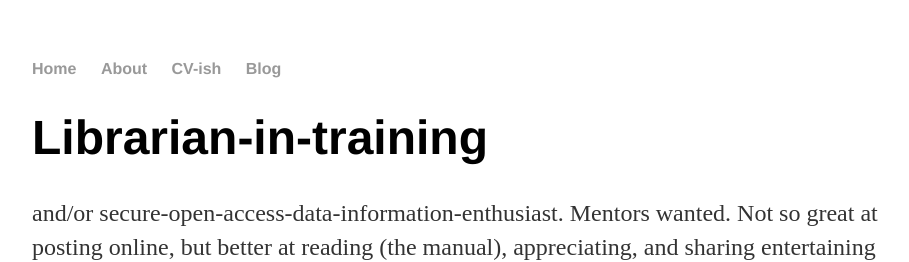
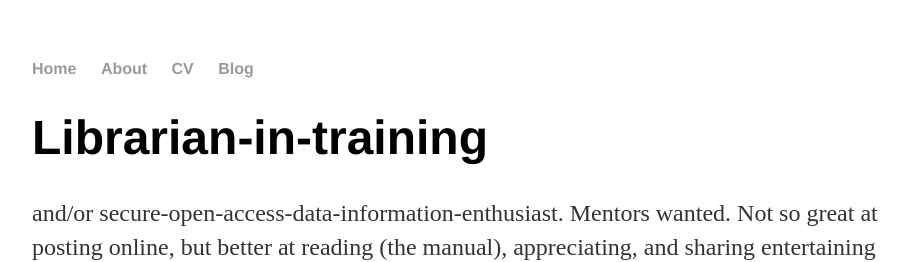
Before and after one commit to cat-alog/cat-alog.github.io, a Jekyll site: the page built from index.html, in a window 1280 px wide. Shown: the top 262 px of the page, without its empty margins (160-1069 px from the left). Built offline with Jekyll 4.4.1, drawn with Linux system fonts in a browser that asks for light colours.

Commit message:
Update default.html
update navbar links

```diff
--- a/_layouts/default.html
+++ b/_layouts/default.html
@@ -10,11 +10,11 @@
 	    		<ul>
 	        		<li><a href="/">Home</a></li>
 		        	<!-- link to gif today 2018-02-01 but relink to About page when am something -->
-				<li><a href="http://2.bp.blogspot.com/---Kz79PXdbs/Umc5B-r_pUI/AAAAAAAAAeI/G9eGI7J6x-Q/s1600/Molly-I'm-50-2kick.gif">About</a></li>
+				<li><a href="https://twitter.com/snewyuen">About</a></li>
 	        		<!-- link to linkedin today 2018-02-01 but relink back to "/cv" when has better -->
-				<li><a href="https://www.linkedin.com/in/srahnguyen/">CV-ish</a></li>
+				<li><a href="https://www.linkedin.com/in/srahnguyen/">CV</a></li>
 	        		<!-- link to twitter today 2018-02-01 but relink back to "/blog" when starting to do real posts -->
-				<li><a href="https://twitter.com/snewyuen">Blog</a></li>
+				<li><a href="blog/index.html">Blog</a></li>
 	    		</ul>
 			</nav>
 			<div class="container">
```
